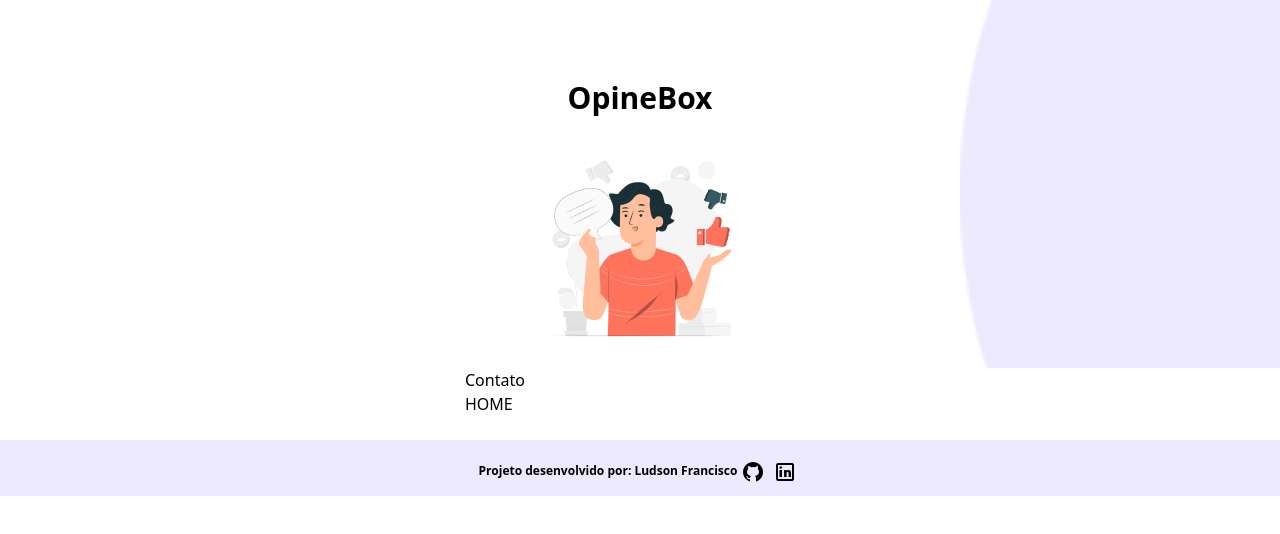
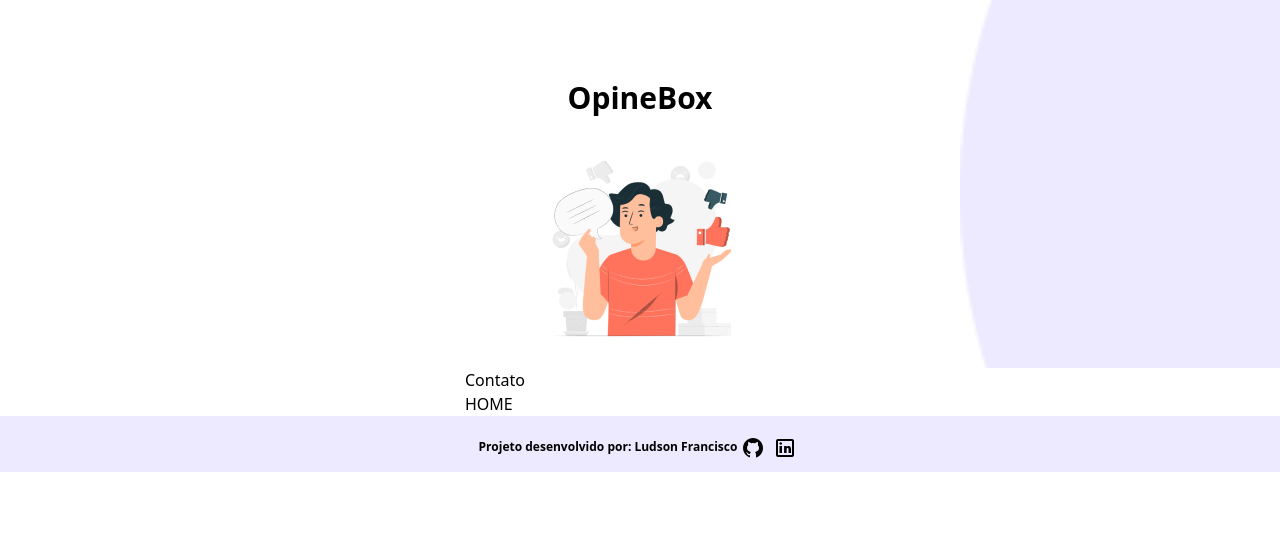
Before and after one commit to Ludsonfrancisco/opineBox, a Next.js app: page /contato in a window 1280 px wide. Shown: the top 534 px of the page. Built offline with nearby package versions, Linux system fonts and the light colour scheme.

Commit message:
footer 2

```diff
--- a/components/Footer/index.js
+++ b/components/Footer/index.js
@@ -2,8 +2,8 @@ import React from 'react'
 
 const Footer = () => {
   return (
-    <div className='relative mt-20'>
-    <div className='bg-purple-100 p-2  bottom-0 absolute  w-full '>
+    <div className='absolute w-full bottom'>
+    <div className='bg-purple-100 p-2 '>
       <div className='container mx-auto text-xs  text-center font-bold inline text-black'>
         <div className='mt-2'>
           Projeto desenvolvido por: {' '}
```
